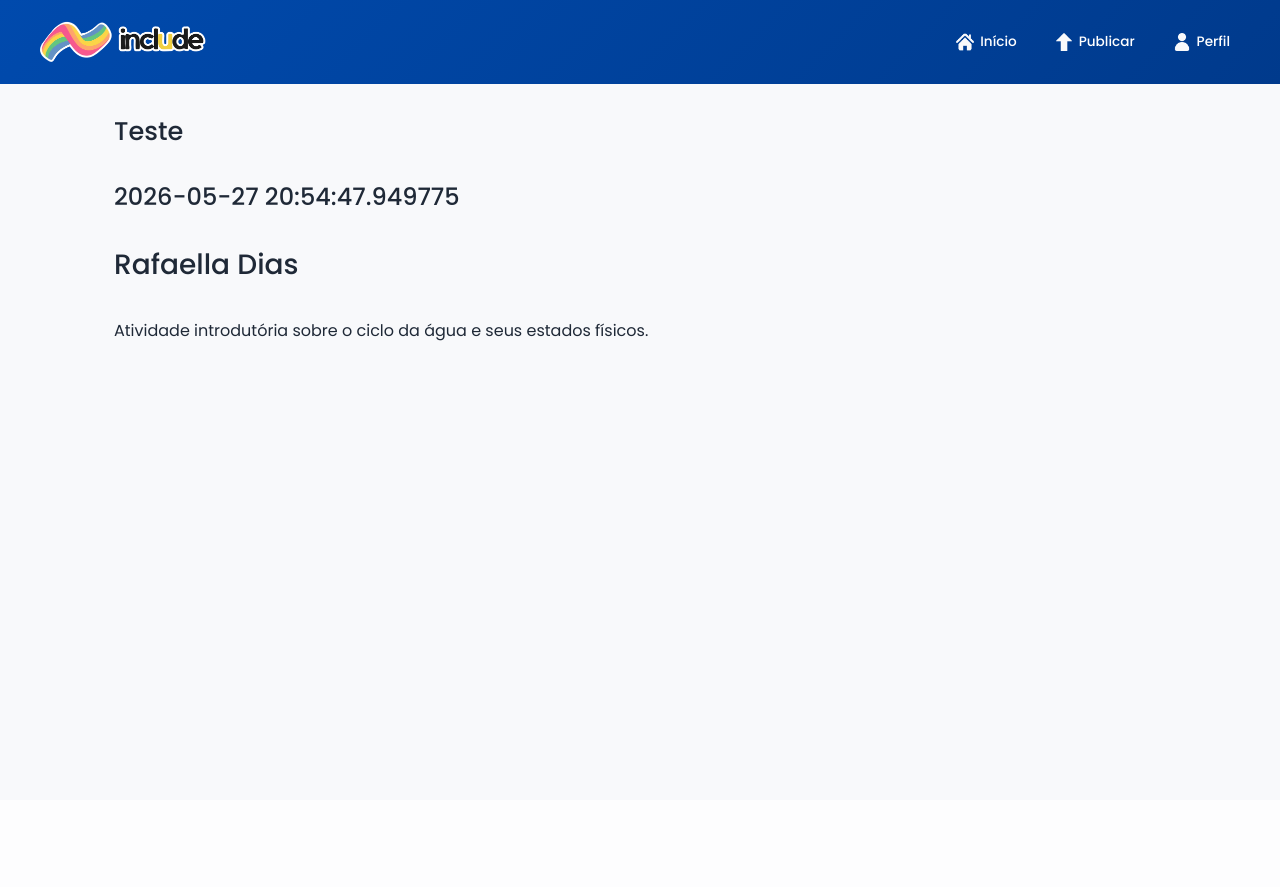
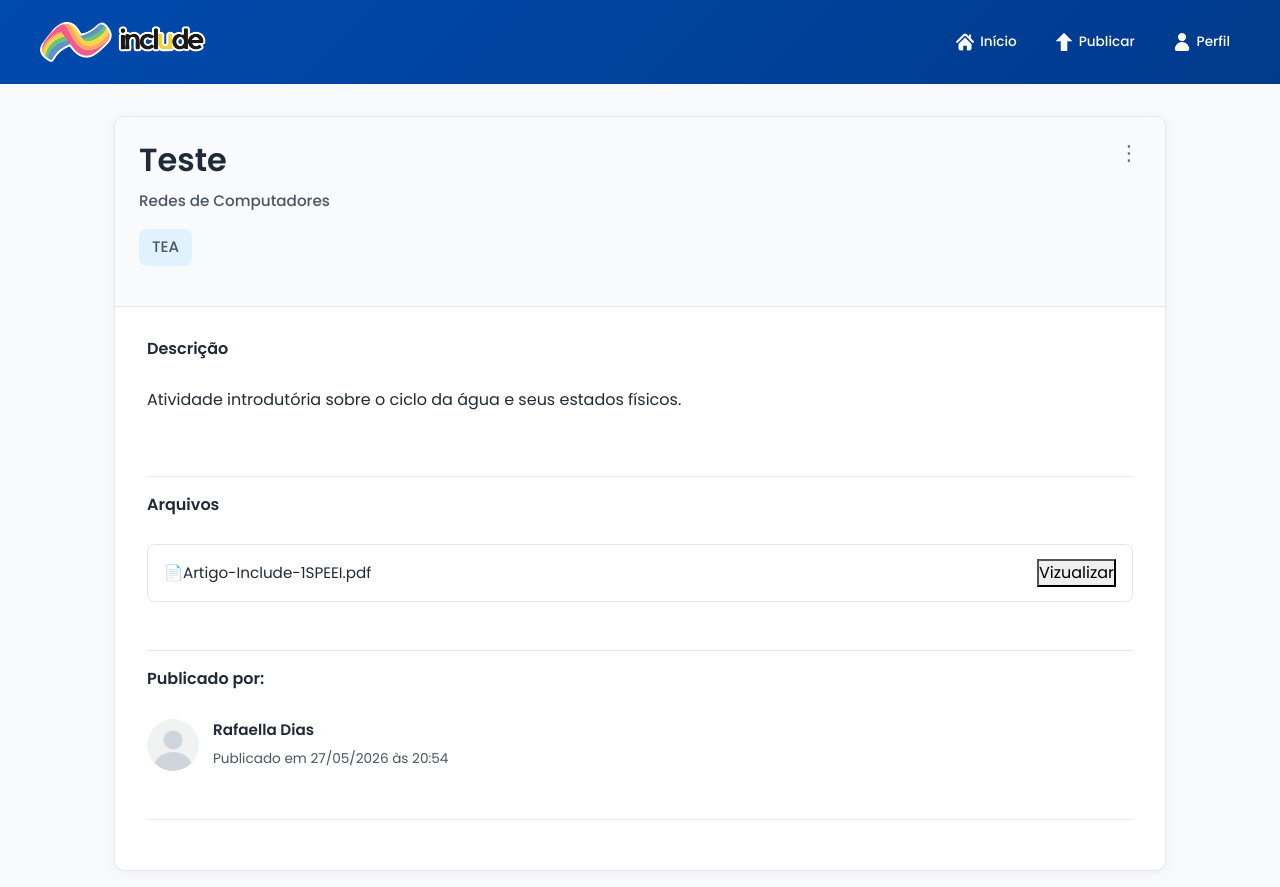
Before and after one commit to rafaella-dias/Include, a Flask app: page /detalhes/1 in a window 1280 px wide. Before the commit the page ends 341 px from the top, so only its background shows below. Run offline with Flask 3, Linux system fonts and the light colour scheme; a user stored in the database is signed in; data comes from the database, SQL or seed files in the repository; some libraries are stand-ins or nearby versions.

Commit message:
Adicionando vizualozação da atividade, finalizando cabeçalho, com menu de ações parcial.

```diff
--- a/app/routes/activities_routes.py
+++ b/app/routes/activities_routes.py
@@ -54,9 +54,11 @@ def excluir_atividade(id):
 
     except PermissionError:
         abort(403)
+        return redirect(url_for('activities.detalhes_atividade', id=id))
 
     except Exception:
         flash('Não foi possível excluir a atividade', 'danger')
+        return redirect(url_for('activities.detalhes_atividade', id=id))
 
     return redirect(url_for('user.perfil'))
 
--- a/app/static/css/base/base.css
+++ b/app/static/css/base/base.css
@@ -135,9 +135,7 @@ body {
   transform: translateY(-2px);
 }
 
-/* ===============================
-   CONTAINER ALERTAS
-================================ */
+/* CONTAINER ALERTAS */
 .alert-container {
   display: flex;
   flex-direction: column;
--- a/app/static/css/components/tags.css
+++ b/app/static/css/components/tags.css
@@ -46,6 +46,25 @@
   transition: 0.15s ease;
 }
 
+.tag-chip-static {
+  background-color: var(--tag-azul-bg);
+  color: var(--tag-azul-texto);
+
+  display: inline-flex;
+  align-items: center;
+  justify-content: center;
+
+  padding: 6px 12px;
+
+  border: 1px solid transparent;
+  border-radius: 8px;
+
+  font-size: 0.82rem;
+  font-weight: 500;
+
+  transition: 0.15s ease;
+}
+
 /* CORES */
 .tag-chip.azul {
   background-color: var(--tag-azul-bg);
--- /dev/null
+++ b/app/static/css/pages/detalhes.css
@@ -0,0 +1,260 @@
+/* CARD PRINCIPAL */
+
+.material-container {
+  background: white;
+
+  border: 1px solid #e5e7eb;
+  border-radius: 10px;
+
+  padding: 32px;
+
+  box-shadow: 0 2px 8px rgba(0,0,0,.04);
+}
+
+/* CABECALHO */
+
+.material-header {
+  position: relative;
+
+  padding: 24px;
+
+  margin: -32px -32px 32px -32px;
+
+  background: #f8fafc;
+
+  border-bottom: 1px solid #e5e7eb;
+
+  border-top-left-radius: 10px;
+  border-top-right-radius: 10px;
+}
+
+.material-info h1 {
+  font-size: 2rem;
+  font-weight: 700;
+
+  color: var(--texto-principal);
+
+  margin-bottom: 10px;
+  padding-right: 50px;
+}
+
+.material-info span {
+  display: inline-block;
+
+  margin-bottom: 16px;
+
+  font-size: 0.95rem;
+  font-weight: 500;
+
+  color: var(--texto-secundario);
+}
+
+
+/* TAGS */
+
+.material-header .tag-grupo {
+  margin-bottom: 0;
+}
+
+.material-header .tag-lista {
+  gap: 10px;
+}
+
+
+/* MENU */
+
+.material-actions {
+  position: absolute;
+
+  top: 16px;
+  right: 16px;
+}
+
+.btn-menu {
+  width: 40px;
+  height: 40px;
+
+  display: flex;
+  align-items: center;
+  justify-content: center;
+
+  border: none;
+  border-radius: 50%;
+
+  background: transparent;
+
+  font-size: 1.3rem;
+  color: #6b7280;
+
+  cursor: pointer;
+
+  transition: .2s ease;
+}
+
+.btn-menu:hover {
+  background-color: #f3f4f6;
+  color: #111827;
+}
+
+
+/* DROPDOWN */
+
+.material-dropdown {
+  position: absolute;
+
+  top: 0;
+  right: 48px;
+
+  min-width: 150px;
+
+  background-color: #ffffff;
+
+  border: 1px solid #dbe3ef;
+  border-radius: 6px;
+
+  box-shadow: 0 4px 12px rgba(0, 74, 173, 0.08);
+
+  overflow: hidden;
+
+  display: none;
+
+  z-index: 20;
+}
+
+.material-dropdown.show {
+  display: block;
+}
+
+.material-dropdown a,
+.material-dropdown button {
+  display: block;
+
+  width: 100%;
+
+  padding: 10px 14px;
+
+  text-decoration: none;
+
+  font-size: 0.85rem;
+  font-weight: 500;
+
+  text-align: left;
+
+  border: none;
+  background: none;
+
+  cursor: pointer;
+
+  color: var(--texto-principal);
+}
+
+.material-dropdown a:hover,
+.material-dropdown button:hover {
+  background-color: #f5f8fc;
+}
+
+.material-dropdown .dropdown-danger {
+  color: var(--vermelho-alerta);
+}
+
+.material-dropdown .danger:hover {
+  background-color: #fff5f5;
+}
+
+
+/* SECOES */
+
+.material-section {
+  margin-bottom: 18px;
+  padding-bottom: 48px;
+
+  border-bottom: 1px solid #e5e7eb;
+}
+
+.material-section h3 {
+  padding-bottom: 12px;
+
+  margin-bottom: 18px;
+
+  font-size: 1rem;
+  font-weight: 600;
+
+  color: var(--texto-principal);
+}
+
+
+/* DESCRICAO */
+
+.material-section p {
+  line-height: 1.5;
+  color: var(--texto-principal);
+}
+
+
+/* ARQUIVOS */
+
+.arquivo-card {
+  display: flex;
+  align-items: center;
+  justify-content: space-between;
+
+  gap: 16px;
+
+  padding: 14px 16px;
+
+  background: #fff;
+
+  border: 1px solid #e5e7eb;
+  border-radius: 8px;
+
+  transition: .15s ease;
+}
+
+.arquivo-card:hover {
+  border-color: #d1d5db;
+}
+
+.arquivo-info {
+  flex: 1;
+
+  overflow: hidden;
+  text-overflow: ellipsis;
+  white-space: nowrap;
+
+  font-size: 0.95rem;
+
+  color: var(--texto-principal);
+}
+
+
+/* AUTOR */
+
+.autor-card {
+  display: flex;
+  align-items: center;
+
+  gap: 14px;
+}
+
+.autor-card img {
+  width: 52px;
+  height: 52px;
+
+  object-fit: cover;
+
+  border-radius: 50%;
+}
+
+.autor-card strong {
+  display: block;
+
+  margin-bottom: 4px;
+
+  font-size: 0.95rem;
+}
+
+.autor-card span {
+  font-size: 0.85rem;
+
+  color: var(--texto-secundario);
+}
--- /dev/null
+++ b/app/static/js/components/dropdown.js
@@ -0,0 +1,31 @@
+/*
+<button class="btn-menu" id="btn-menu">⋮</button>
+
+    <div class="material-dropdown" id="material-dropdown">
+        <a href="#">Baixar</a>
+        <a href="#">Favoritar</a>
+
+        {% if current_user.id_usuario == atividade.autor.id_usuario %}
+            <a href="#">Editar</a>
+            <a href="#" class="danger">Excluir</a>
+
+            {% endif %}
+
+    </div>
+*/
+
+const btnMenu = document.getElementById('btn-menu')
+const dropdown = document.getElementById('material-dropdown')
+
+if (btnMenu && dropdown) {
+
+    btnMenu.addEventListener('click', (event) => {
+        event.stopPropagation()
+
+        dropdown.classList.toggle('show')
+    })
+
+    document.addEventListener('click', () => {
+        dropdown.classList.remove('show')
+    })
+}
--- a/app/templates/base.html
+++ b/app/templates/base.html
@@ -7,15 +7,18 @@
 
     <link href="https://cdn.jsdelivr.net/npm/bootstrap@5.3.2/dist/css/bootstrap.min.css" rel="stylesheet">
     <link rel="stylesheet" href="{{ url_for('static', filename='css/base/base.css') }}">
+
     <link rel="stylesheet" href="{{ url_for('static', filename='css/components/buttons.css') }}">
     <link rel="stylesheet" href="{{ url_for('static', filename='css/components/forms.css') }}">
     <link rel="stylesheet" href="{{ url_for('static', filename='css/components/atividades.css') }}">
+    <link rel="stylesheet" href="{{ url_for('static', filename='css/components/tags.css')}}">
+
     <link rel="stylesheet" href="{{ url_for('static', filename='css/pages/inicio.css') }}">
     <link rel="stylesheet" href="{{ url_for('static', filename='css/pages/home.css') }}">
     <link rel="stylesheet" href="{{ url_for('static', filename='css/pages/perfil.css') }}">
     <link rel="stylesheet" href="{{ url_for('static', filename='css/pages/editar_perfil.css') }}">
     <link rel="stylesheet" href="{{ url_for('static', filename='css/pages/publicar.css') }}">
-    <link rel="stylesheet" href="{{ url_for('static', filename='css/components/tags.css')}}">
+    <link rel="stylesheet" href="{{ url_for('static', filename='css/pages/detalhes.css') }}">
 
     <script src="https://cdn.jsdelivr.net/npm/bootstrap@5.3.2/dist/js/bootstrap.bundle.min.js"></script>
 
--- a/app/templates/detalhes.html
+++ b/app/templates/detalhes.html
@@ -4,18 +4,108 @@
 
 {% block content %}
     <main class="main-container">
-        <h2>{{ atividade.titulo }}</h2>
-        <h4>{{ atividade.data_publicacao }}</h4>
-        <h3>{{ atividade.autor.nome_completo }}</h3>
-        <p>{{ atividade.descricao }}</p>
 
-        {% for arquivo in atividade.arquivos  %}
-            <div class="preview-arquivo">
-                <img src="{{ arquivo.arquivo_url }}" alt="">
+        <div class="material-container">
+
+            <div class="material-header">
+
+                <div class="material-info">
+                    <h1>{{ atividade.titulo }}</h1>
+
+                    <span>{{ atividade.materia.nome }}</span>
+
+                    <div class="tag-lista">
+                        {% for tag in atividade.tags %}
+
+                            <span class="tag-chip-static">
+                            {{ tag.nome }}
+                            </span>
+
+                        {% endfor %}
+
+                    </div>
+
+                </div>
+
+                <div class="material-actions">
+                    <button class="btn-menu" id="btn-menu">⋮</button>
+
+                    <div class="material-dropdown" id="material-dropdown">
+                        <a href="#">Compartilhar</a>
+                        <a href="#">Favoritar</a>
+
+                        {% if current_user.id_usuario == atividade.autor.id_usuario %}
+                            <a href="#">Editar</a>
+                            <form action="{{ url_for('activities.excluir_atividade', id=atividade.id_atividade) }}" method="post">
+                                <button type="submit" class="dropdown-danger">
+                                    Excluir
+                                </button>
+                            </form>
+
+                        {% endif %}
+
+                    </div>
+
+                </div>
+
+
             </div>
 
-        {% endfor %}
+
+            <section class="material-section">
+                <h3>Descrição</h3>
+
+                <p>{{ atividade.descricao }}</p>
+
+            </section>
+
+
+            <section class="material-section">
+                <h3>Arquivos</h3>
+
+                {% for arquivo in atividade.arquivos %}
+                    <div class="arquivo-card">
+
+                        <div class="arquivo-info">
+                            📄{{ arquivo.nome }}
+
+                        </div>
+
+                        <button>Vizualizar</button>
+
+                    </div>
+
+                {% endfor %}
+
+            </section>
+
+
+            <section class="material-section">
+                <h3>Publicado por:</h3>
+
+                <div class="autor-card">
+                    {% if atividade.autor.foto_url %}
+                        <img src="{{ atividade.autor.foto_url }}" alt="">
+
+                    {% else %}
+                        <img src="{{ url_for('static', filename='images/default.png') }}" alt="">
+
+                    {% endif %}
+
+                    <div>
+                        <strong>{{ atividade.autor.nome_completo }}</strong>
+
+                        <span>Publicado em {{ atividade.data_publicacao.strftime('%d/%m/%Y às %H:%M') }}</span>
+                    </div>
+
+                </div>
+
+            </section>
+
+        </div>
 
     </main>
 
+    <script src="{{ url_for('static', filename='js/components/dropdown.js') }}"></script>
+
 {% endblock %}
--- a/app/templates/publicar.html
+++ b/app/templates/publicar.html
@@ -64,7 +64,7 @@
                 </select>
 
 
-                <label for="tags">Tags:</label>
+                <label for="tagsForm">Tags:</label>
                 <select name="tagsForm" id="tagsForm" multiple size="6" hidden>
 
 
```
Also changed, not shown: teste.py (deleted).
